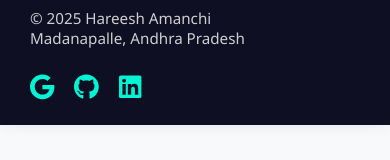
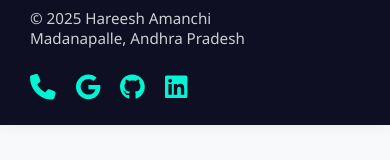
Before and after one commit to hareeshamanchi/hareesh-portfolio, a React (Create React App) app: page / in a window 390 px wide. Shown: the part 7622-7782 px from the top of the page. Built offline with nearby package versions, Linux system fonts and the light colour scheme.

Commit message:
phone symbol uodated

```diff
--- a/src/components/Footer.css
+++ b/src/components/Footer.css
@@ -1,15 +1,14 @@
+/* components/Footer.css */
 * {
   margin: 0;
   padding: 0;
   box-sizing: border-box;
-  border: none;
 }
 
-html, body {
-  margin: 0;
-  padding: 0;
+html,
+body {
   height: 100%;
-  background: #0f0f23; /* dark solid background to match footer */
+  background: #0f0f23;            /* dark background */
 }
 
 body {
@@ -27,8 +26,9 @@
   flex: 1;
 }
 
+/* ---------- Footer ---------- */
 .footer {
-  background: #0f0f23; /* solid dark background to remove white */
+  background: #0f0f23;
   display: flex;
   justify-content: space-between;
   align-items: center;
@@ -38,7 +38,6 @@
   box-shadow: 0 -6px 18px rgba(0, 0, 0, 0.15);
   flex-wrap: wrap;
   animation: fadeInUp 1s ease-out;
-  transition: background 0.3s ease-in-out;
   border: none;
 }
 
@@ -65,6 +64,7 @@
   text-shadow: 0 0 12px rgba(255, 215, 0, 0.6);
 }
 
+/* ---------- Responsive ---------- */
 @media (max-width: 600px) {
   .footer {
     flex-direction: column;
@@ -72,12 +72,12 @@
     gap: 12px;
     text-align: left;
   }
-
   .footer-right {
     align-self: flex-start;
   }
 }
 
+/* ---------- Animation ---------- */
 @keyframes fadeInUp {
   from {
     opacity: 0;
--- a/src/components/Footer.js
+++ b/src/components/Footer.js
@@ -6,6 +6,7 @@
   faLinkedin,
   faGoogle,
 } from "@fortawesome/free-brands-svg-icons";
+import { faPhone } from "@fortawesome/free-solid-svg-icons";
 
 function Footer() {
   return (
@@ -16,6 +17,16 @@
       </div>
 
       <div className="footer-right">
+        {/* === Phone === */}
+        <a
+          href="tel:+917207097501"      /* ← updated number */
+          className="footer-icon"
+          title="Call Hareesh"
+        >
+          <FontAwesomeIcon icon={faPhone} />
+        </a>
+
+        {/* === Email === */}
         <a
           href="mailto:hareeshamanchi@gmail.com"
           target="_blank"
@@ -25,6 +36,8 @@
         >
           <FontAwesomeIcon icon={faGoogle} />
         </a>
+
+        {/* === GitHub === */}
         <a
           href="https://github.com/hareeshamanchi"
           target="_blank"
@@ -34,6 +47,8 @@
         >
           <FontAwesomeIcon icon={faGithub} />
         </a>
+
+        {/* === LinkedIn === */}
         <a
           href="https://in.linkedin.com/in/hareeshamanchi"
           target="_blank"
```
